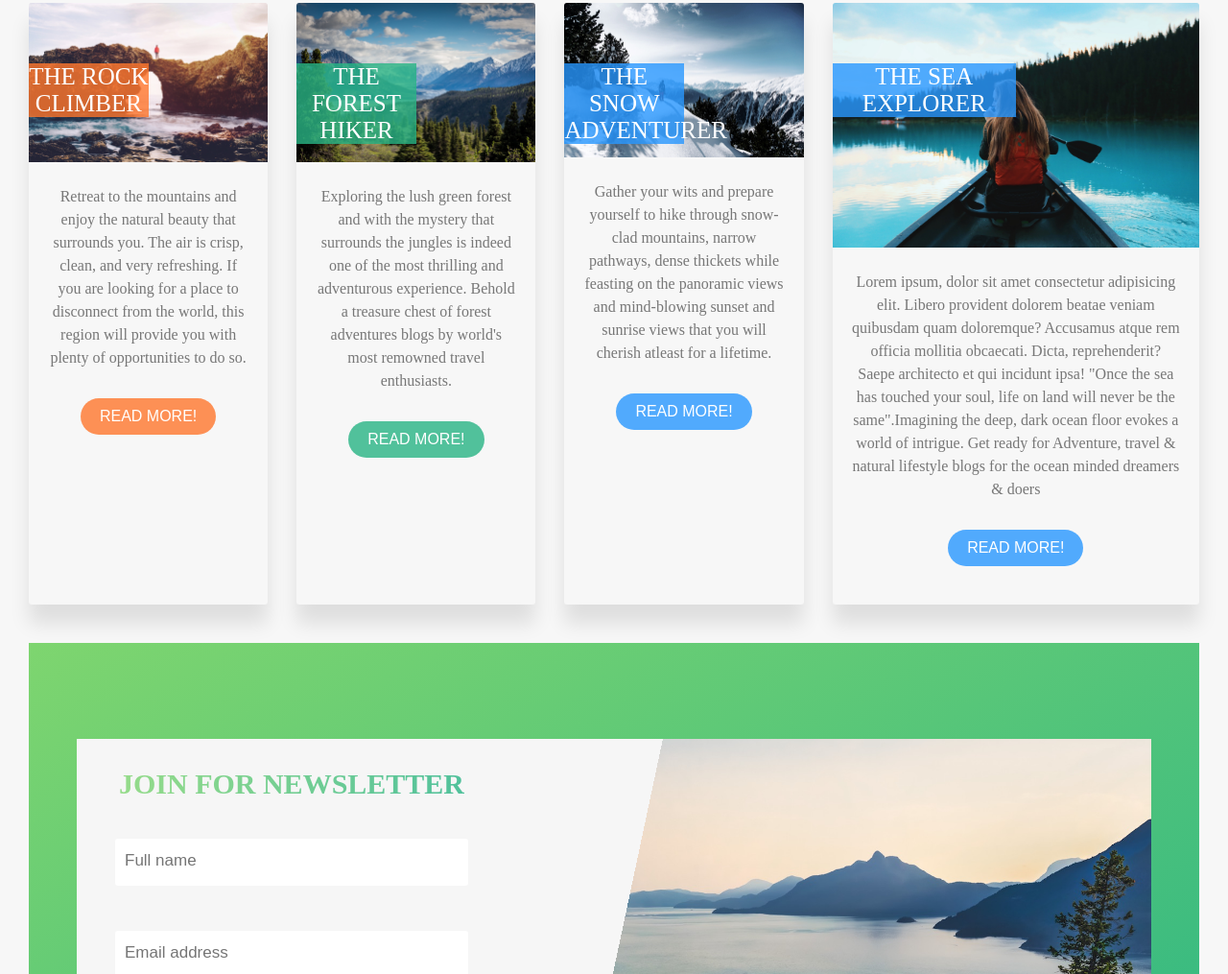
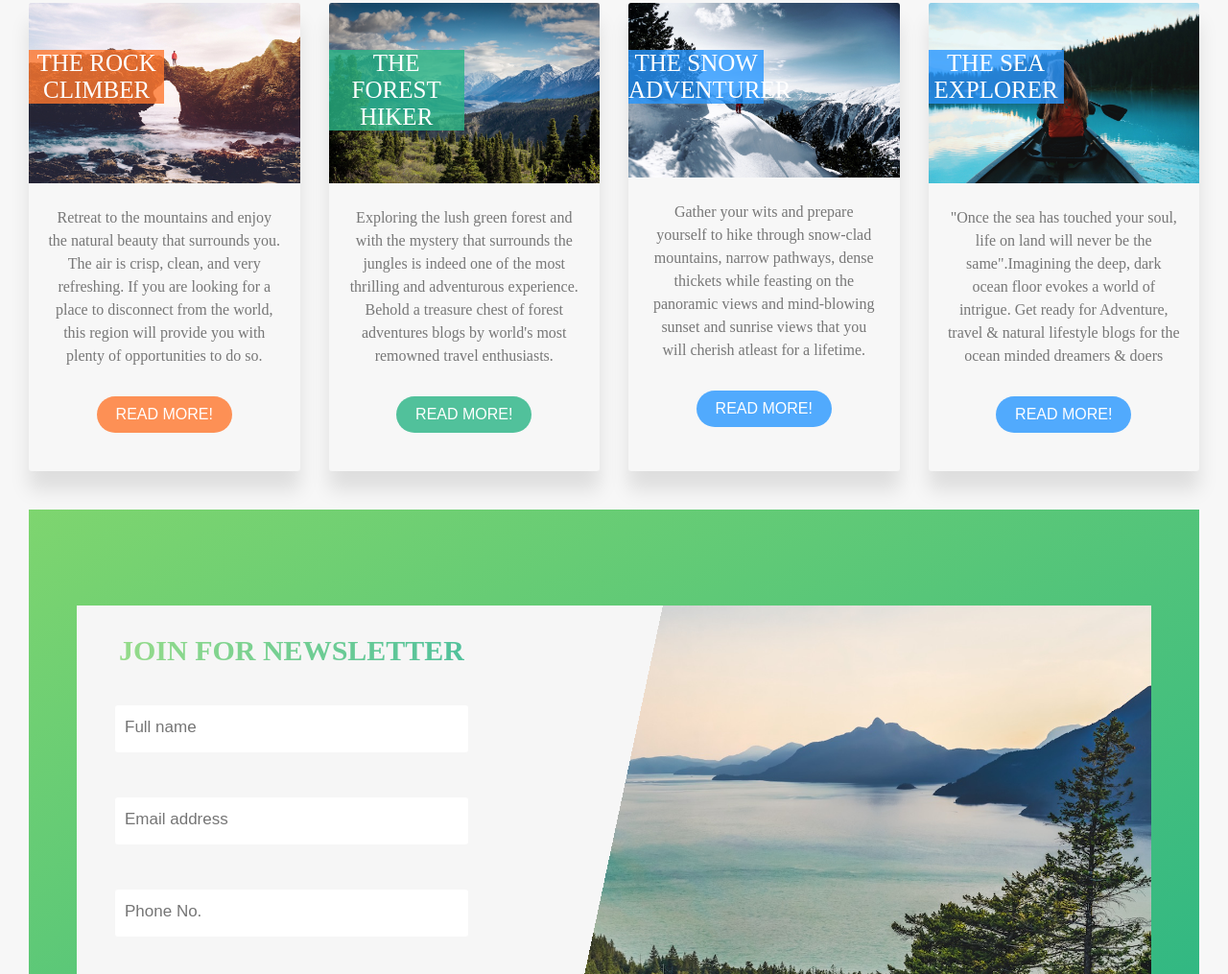
Before and after one commit to vaishnavi5722/CSE326, a plain HTML site: page index.html in a window 1280 px wide. Shown: the part 1439-2454 px from the top of the page at 96% size. Drawn offline with Linux system fonts and the light colour scheme.

Commit message:
project completed
Removed unnecessary code

```diff
--- a/index.html
+++ b/index.html
@@ -155,10 +155,7 @@
             />
             <h3 class="cards__heading cards__heading-4  ">the sea explorer </h3>
             <p class="card__p">
-              Lorem ipsum, dolor sit amet consectetur adipisicing elit. Libero
-              provident dolorem beatae veniam quibusdam quam doloremque?
-              Accusamus atque rem officia mollitia obcaecati. Dicta,
-              reprehenderit? Saepe architecto et qui incidunt ipsa!
+
 
               "Once the sea has touched your soul, life on land will
               never be the same".Imagining the deep, dark ocean floor evokes
```
